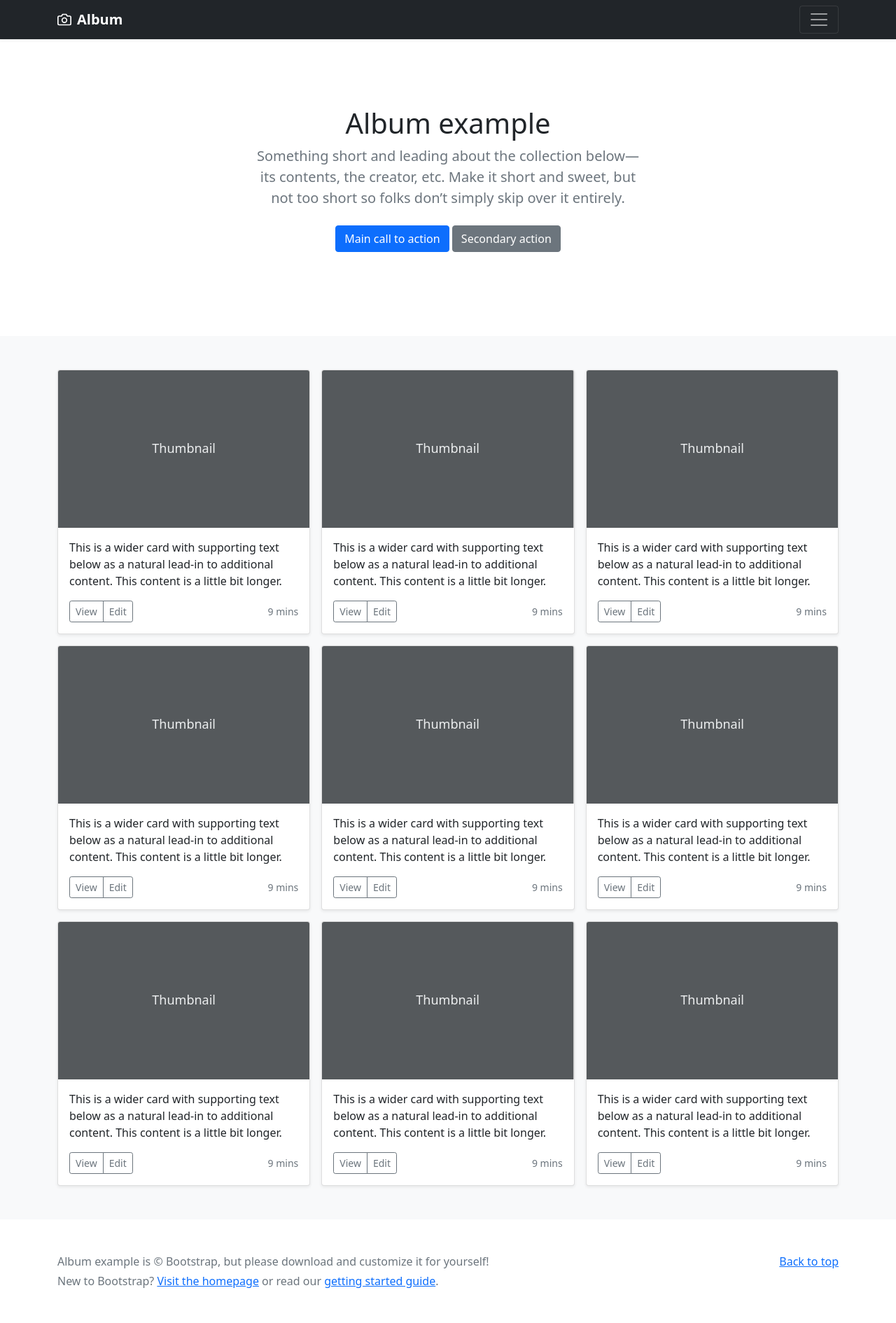
After one commit to SathishKumarA2001/WantGet_Houses, a PHP site: page /FrontEnd/album/index.html in a window 1280 px wide. The commit adds this page. Shown: the whole page at 70% size. Run offline with PHP 8.4, Linux system fonts and the light colour scheme.

```diff
--- /dev/null
+++ b/FrontEnd/album/index.html
@@ -0,0 +1,256 @@
+<!doctype html>
+<html lang="en">
+  <head>
+    <meta charset="utf-8">
+    <meta name="viewport" content="width=device-width, initial-scale=1">
+    <meta name="description" content="">
+    <meta name="author" content="Mark Otto, Jacob Thornton, and Bootstrap contributors">
+    <meta name="generator" content="Hugo 0.84.0">
+    <title>Album example · Bootstrap v5.0</title>
+
+    <link rel="canonical" href="https://getbootstrap.com/docs/5.0/examples/album/">
+
+
+
+    <!-- Bootstrap core CSS -->
+<link href="../assets/dist/css/bootstrap.min.css" rel="stylesheet">
+
+    <style>
+      .bd-placeholder-img {
+        font-size: 1.125rem;
+        text-anchor: middle;
+        -webkit-user-select: none;
+        -moz-user-select: none;
+        user-select: none;
+      }
+
+      @media (min-width: 768px) {
+        .bd-placeholder-img-lg {
+          font-size: 3.5rem;
+        }
+      }
+    </style>
+
+
+  </head>
+  <body>
+
+<header>
+  <div class="collapse bg-dark" id="navbarHeader">
+    <div class="container">
+      <div class="row">
+        <div class="col-sm-8 col-md-7 py-4">
+          <h4 class="text-white">About</h4>
+          <p class="text-muted">Add some information about the album below, the author, or any other background context. Make it a few sentences long so folks can pick up some informative tidbits. Then, link them off to some social networking sites or contact information.</p>
+        </div>
+        <div class="col-sm-4 offset-md-1 py-4">
+          <h4 class="text-white">Contact</h4>
+          <ul class="list-unstyled">
+            <li><a href="#" class="text-white">Follow on Twitter</a></li>
+            <li><a href="#" class="text-white">Like on Facebook</a></li>
+            <li><a href="#" class="text-white">Email me</a></li>
+          </ul>
+        </div>
+      </div>
+    </div>
+  </div>
+  <div class="navbar navbar-dark bg-dark shadow-sm">
+    <div class="container">
+      <a href="#" class="navbar-brand d-flex align-items-center">
+        <svg xmlns="http://www.w3.org/2000/svg" width="20" height="20" fill="none" stroke="currentColor" stroke-linecap="round" stroke-linejoin="round" stroke-width="2" aria-hidden="true" class="me-2" viewBox="0 0 24 24"><path d="M23 19a2 2 0 0 1-2 2H3a2 2 0 0 1-2-2V8a2 2 0 0 1 2-2h4l2-3h6l2 3h4a2 2 0 0 1 2 2z"/><circle cx="12" cy="13" r="4"/></svg>
+        <strong>Album</strong>
+      </a>
+      <button class="navbar-toggler" type="button" data-bs-toggle="collapse" data-bs-target="#navbarHeader" aria-controls="navbarHeader" aria-expanded="false" aria-label="Toggle navigation">
+        <span class="navbar-toggler-icon"></span>
+      </button>
+    </div>
+  </div>
+</header>
+
+<main>
+
+  <section class="py-5 text-center container">
+    <div class="row py-lg-5">
+      <div class="col-lg-6 col-md-8 mx-auto">
+        <h1 class="fw-light">Album example</h1>
+        <p class="lead text-muted">Something short and leading about the collection below—its contents, the creator, etc. Make it short and sweet, but not too short so folks don’t simply skip over it entirely.</p>
+        <p>
+          <a href="#" class="btn btn-primary my-2">Main call to action</a>
+          <a href="#" class="btn btn-secondary my-2">Secondary action</a>
+        </p>
+      </div>
+    </div>
+  </section>
+
+  <div class="album py-5 bg-light">
+    <div class="container">
+
+      <div class="row row-cols-1 row-cols-sm-2 row-cols-md-3 g-3">
+        <div class="col">
+          <div class="card shadow-sm">
+            <svg class="bd-placeholder-img card-img-top" width="100%" height="225" xmlns="http://www.w3.org/2000/svg" role="img" aria-label="Placeholder: Thumbnail" preserveAspectRatio="xMidYMid slice" focusable="false"><title>Placeholder</title><rect width="100%" height="100%" fill="#55595c"/><text x="50%" y="50%" fill="#eceeef" dy=".3em">Thumbnail</text></svg>
+
+            <div class="card-body">
+              <p class="card-text">This is a wider card with supporting text below as a natural lead-in to additional content. This content is a little bit longer.</p>
+              <div class="d-flex justify-content-between align-items-center">
+                <div class="btn-group">
+                  <button type="button" class="btn btn-sm btn-outline-secondary">View</button>
+                  <button type="button" class="btn btn-sm btn-outline-secondary">Edit</button>
+                </div>
+                <small class="text-muted">9 mins</small>
+              </div>
+            </div>
+          </div>
+        </div>
+        <div class="col">
+          <div class="card shadow-sm">
+            <svg class="bd-placeholder-img card-img-top" width="100%" height="225" xmlns="http://www.w3.org/2000/svg" role="img" aria-label="Placeholder: Thumbnail" preserveAspectRatio="xMidYMid slice" focusable="false"><title>Placeholder</title><rect width="100%" height="100%" fill="#55595c"/><text x="50%" y="50%" fill="#eceeef" dy=".3em">Thumbnail</text></svg>
+
+            <div class="card-body">
+              <p class="card-text">This is a wider card with supporting text below as a natural lead-in to additional content. This content is a little bit longer.</p>
+              <div class="d-flex justify-content-between align-items-center">
+                <div class="btn-group">
+                  <button type="button" class="btn btn-sm btn-outline-secondary">View</button>
+                  <button type="button" class="btn btn-sm btn-outline-secondary">Edit</button>
+                </div>
+                <small class="text-muted">9 mins</small>
+              </div>
+            </div>
+          </div>
+        </div>
+        <div class="col">
+          <div class="card shadow-sm">
+            <svg class="bd-placeholder-img card-img-top" width="100%" height="225" xmlns="http://www.w3.org/2000/svg" role="img" aria-label="Placeholder: Thumbnail" preserveAspectRatio="xMidYMid slice" focusable="false"><title>Placeholder</title><rect width="100%" height="100%" fill="#55595c"/><text x="50%" y="50%" fill="#eceeef" dy=".3em">Thumbnail</text></svg>
+
+            <div class="card-body">
+              <p class="card-text">This is a wider card with supporting text below as a natural lead-in to additional content. This content is a little bit longer.</p>
+              <div class="d-flex justify-content-between align-items-center">
+                <div class="btn-group">
+                  <button type="button" class="btn btn-sm btn-outline-secondary">View</button>
+                  <button type="button" class="btn btn-sm btn-outline-secondary">Edit</button>
+                </div>
+                <small class="text-muted">9 mins</small>
+              </div>
+            </div>
+          </div>
+        </div>
+
+        <div class="col">
+          <div class="card shadow-sm">
+            <svg class="bd-placeholder-img card-img-top" width="100%" height="225" xmlns="http://www.w3.org/2000/svg" role="img" aria-label="Placeholder: Thumbnail" preserveAspectRatio="xMidYMid slice" focusable="false"><title>Placeholder</title><rect width="100%" height="100%" fill="#55595c"/><text x="50%" y="50%" fill="#eceeef" dy=".3em">Thumbnail</text></svg>
+
+            <div class="card-body">
+              <p class="card-text">This is a wider card with supporting text below as a natural lead-in to additional content. This content is a little bit longer.</p>
+              <div class="d-flex justify-content-between align-items-center">
+                <div class="btn-group">
+                  <button type="button" class="btn btn-sm btn-outline-secondary">View</button>
+                  <button type="button" class="btn btn-sm btn-outline-secondary">Edit</button>
+                </div>
+                <small class="text-muted">9 mins</small>
+              </div>
+            </div>
+          </div>
+        </div>
+        <div class="col">
+          <div class="card shadow-sm">
+            <svg class="bd-placeholder-img card-img-top" width="100%" height="225" xmlns="http://www.w3.org/2000/svg" role="img" aria-label="Placeholder: Thumbnail" preserveAspectRatio="xMidYMid slice" focusable="false"><title>Placeholder</title><rect width="100%" height="100%" fill="#55595c"/><text x="50%" y="50%" fill="#eceeef" dy=".3em">Thumbnail</text></svg>
+
+            <div class="card-body">
+              <p class="card-text">This is a wider card with supporting text below as a natural lead-in to additional content. This content is a little bit longer.</p>
+              <div class="d-flex justify-content-between align-items-center">
+                <div class="btn-group">
+                  <button type="button" class="btn btn-sm btn-outline-secondary">View</button>
+                  <button type="button" class="btn btn-sm btn-outline-secondary">Edit</button>
+                </div>
+                <small class="text-muted">9 mins</small>
+              </div>
+            </div>
+          </div>
+        </div>
+        <div class="col">
+          <div class="card shadow-sm">
+            <svg class="bd-placeholder-img card-img-top" width="100%" height="225" xmlns="http://www.w3.org/2000/svg" role="img" aria-label="Placeholder: Thumbnail" preserveAspectRatio="xMidYMid slice" focusable="false"><title>Placeholder</title><rect width="100%" height="100%" fill="#55595c"/><text x="50%" y="50%" fill="#eceeef" dy=".3em">Thumbnail</text></svg>
+
+            <div class="card-body">
+              <p class="card-text">This is a wider card with supporting text below as a natural lead-in to additional content. This content is a little bit longer.</p>
+              <div class="d-flex justify-content-between align-items-center">
+                <div class="btn-group">
+                  <button type="button" class="btn btn-sm btn-outline-secondary">View</button>
+                  <button type="button" class="btn btn-sm btn-outline-secondary">Edit</button>
+                </div>
+                <small class="text-muted">9 mins</small>
+              </div>
+            </div>
+          </div>
+        </div>
+
+        <div class="col">
+          <div class="card shadow-sm">
+            <svg class="bd-placeholder-img card-img-top" width="100%" height="225" xmlns="http://www.w3.org/2000/svg" role="img" aria-label="Placeholder: Thumbnail" preserveAspectRatio="xMidYMid slice" focusable="false"><title>Placeholder</title><rect width="100%" height="100%" fill="#55595c"/><text x="50%" y="50%" fill="#eceeef" dy=".3em">Thumbnail</text></svg>
+
+            <div class="card-body">
+              <p class="card-text">This is a wider card with supporting text below as a natural lead-in to additional content. This content is a little bit longer.</p>
+              <div class="d-flex justify-content-between align-items-center">
+                <div class="btn-group">
+                  <button type="button" class="btn btn-sm btn-outline-secondary">View</button>
+                  <button type="button" class="btn btn-sm btn-outline-secondary">Edit</button>
+                </div>
+                <small class="text-muted">9 mins</small>
+              </div>
+            </div>
+          </div>
+        </div>
+        <div class="col">
+          <div class="card shadow-sm">
+            <svg class="bd-placeholder-img card-img-top" width="100%" height="225" xmlns="http://www.w3.org/2000/svg" role="img" aria-label="Placeholder: Thumbnail" preserveAspectRatio="xMidYMid slice" focusable="false"><title>Placeholder</title><rect width="100%" height="100%" fill="#55595c"/><text x="50%" y="50%" fill="#eceeef" dy=".3em">Thumbnail</text></svg>
+
+            <div class="card-body">
+              <p class="card-text">This is a wider card with supporting text below as a natural lead-in to additional content. This content is a little bit longer.</p>
+              <div class="d-flex justify-content-between align-items-center">
+                <div class="btn-group">
+                  <button type="button" class="btn btn-sm btn-outline-secondary">View</button>
+                  <button type="button" class="btn btn-sm btn-outline-secondary">Edit</button>
+                </div>
+                <small class="text-muted">9 mins</small>
+              </div>
+            </div>
+          </div>
+        </div>
+        <div class="col">
+          <div class="card shadow-sm">
+            <svg class="bd-placeholder-img card-img-top" width="100%" height="225" xmlns="http://www.w3.org/2000/svg" role="img" aria-label="Placeholder: Thumbnail" preserveAspectRatio="xMidYMid slice" focusable="false"><title>Placeholder</title><rect width="100%" height="100%" fill="#55595c"/><text x="50%" y="50%" fill="#eceeef" dy=".3em">Thumbnail</text></svg>
+
+            <div class="card-body">
+              <p class="card-text">This is a wider card with supporting text below as a natural lead-in to additional content. This content is a little bit longer.</p>
+              <div class="d-flex justify-content-between align-items-center">
+                <div class="btn-group">
+                  <button type="button" class="btn btn-sm btn-outline-secondary">View</button>
+                  <button type="button" class="btn btn-sm btn-outline-secondary">Edit</button>
+                </div>
+                <small class="text-muted">9 mins</small>
+              </div>
+            </div>
+          </div>
+        </div>
+      </div>
+    </div>
+  </div>
+
+</main>
+
+<footer class="text-muted py-5">
+  <div class="container">
+    <p class="float-end mb-1">
+      <a href="#">Back to top</a>
+    </p>
+    <p class="mb-1">Album example is &copy; Bootstrap, but please download and customize it for yourself!</p>
+    <p class="mb-0">New to Bootstrap? <a href="/">Visit the homepage</a> or read our <a href="../getting-started/introduction/">getting started guide</a>.</p>
+  </div>
+</footer>
+
+
+    <script src="../assets/dist/js/bootstrap.bundle.min.js"></script>
+
+
+  </body>
+</html>
--- a/func/register.php
+++ b/func/register.php
@@ -20,7 +20,7 @@ if($_SERVER['REQUEST_METHOD'] == 'POST' and $_POST['submit']){
                 $data = json($data);
                 //response($data,403);
                 $data = 2;
-                header("Location: Register.php?error=$data");
+                header("Location: ./../Register.php?error=$data");
             }
         }
     }
@@ -36,7 +36,7 @@ if($_SERVER['REQUEST_METHOD'] == 'POST' and $_POST['submit']){
         $data = json($data);
         //response($data,200);
         $data=1;
-        header("Location: Register.php?msg=".urldecode($data));
+        header("Location: ./../Register.php?msg=".urldecode($data));
         die();
     }
 }else{
--- a/test.php
+++ b/test.php
@@ -8,7 +8,7 @@
 echo "POST: \n";
 print_r($_POST);
 echo "files: \n";
-print_r($_FILES);
+print_r($_FILES["pic"]["name"]);
 //print_r ($_ENV);
 ?>
 </pre>
```
Also changed, not shown: Register.php (+3 -7 lines), func/image.php (+5 -4 lines), Images/Inkedphoto_2021-06-18_19-37-43_LI.jpg (added), Images/Inkedphoto_2021-06-18_19-37-51_LI.jpg (added), Images/photo_2021-06-18_19-37-43.jpg (added).
